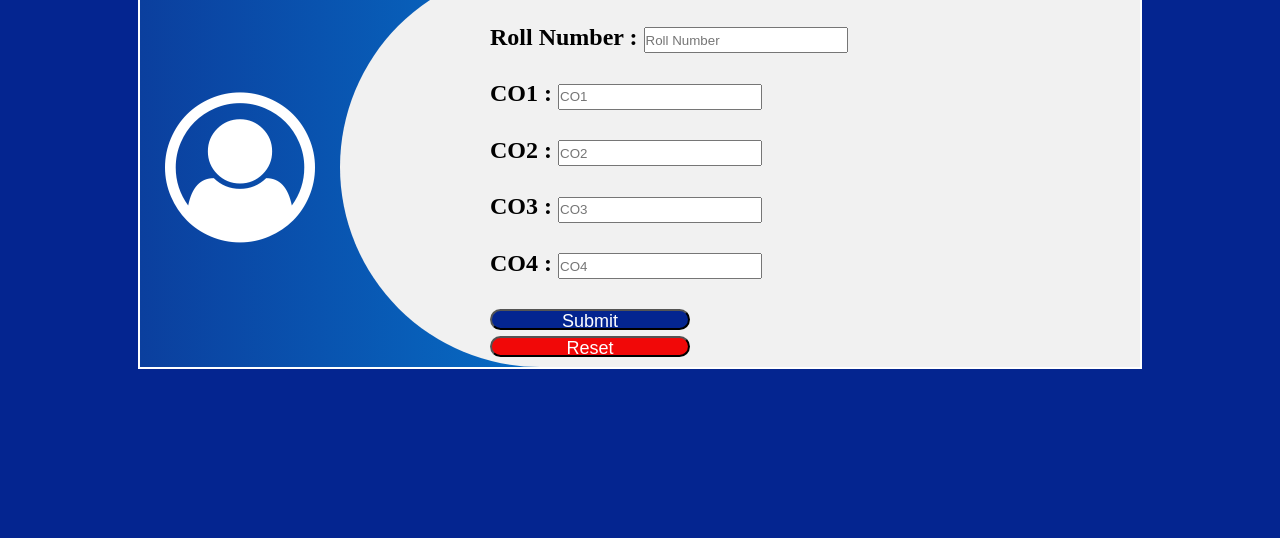
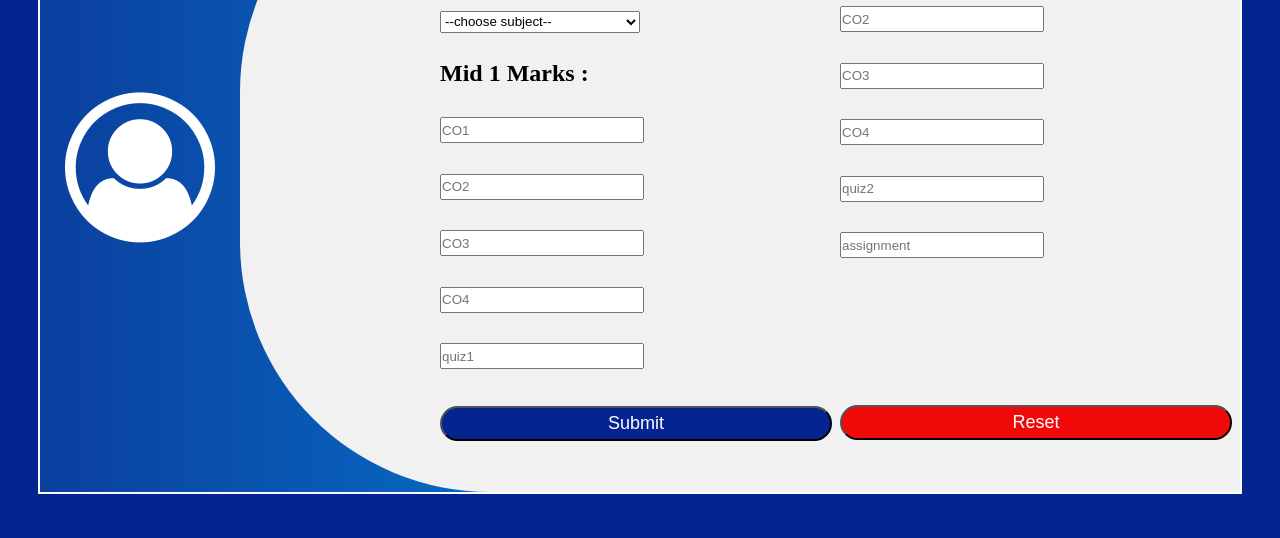
Before and after one commit to dasariramya231/stu.com, a plain HTML site: page form.html in a window 1280 px wide. Shown: the part 262-800 px from the top of the page. Drawn offline with Linux system fonts and the light colour scheme.

Commit message:
Add files via upload

```diff
--- a/form.html
+++ b/form.html
@@ -20,24 +20,52 @@
             <i class="fa fa-user-circle-o" aria-hidden="true"></i>
         </div>
         <div class="fouterbox">
-           <div class="center">
+           <div class="main">
+             <div class="left">
                  <h2>
-                Name :  <input type="text" name="Name" placeholder="Name" style="height: 22px;width: 200px;"><br><br>
-                Roll Number :  <input type="text" name="Roll" placeholder="Roll Number" style="height: 22px;width: 200px;"><br><br>
-                CO1 :  <input type="text" name="CO1" placeholder="CO1" style="height: 22px;width: 200px;"><br><br>
-                CO2 :  <input type="text" name="CO2" placeholder="CO2" style="height: 22px;width: 200px;"><br><br>
-                CO3 :  <input type="text" name="CO3" placeholder="CO3" style="height: 22px;width: 200px;"><br><br>
-                CO4 :  <input type="text" name="CO4" placeholder="CO4" style="height: 22px;width: 200px;"><br><br>
+                          <input type="text" name="Name" placeholder="Name" style="height: 22px;width: 200px;"><br><br>
+                          <input type="text" name="Roll" placeholder="Roll Number" style="height: 22px;width: 200px;"><br><br>
+                          <select id="sub"   style="height: 22px;width: 200px"  onchange="populate(this);" >
+                               <option value="">--choose subject--</option>
+                               <option value="sub1">subject1</option>
+                                <option value="sub2">subject2</option>
+                          </select><br><br>
+                          <p>Mid 1 Marks :</p><br>
+                          <input type="text" name="CO1" placeholder="CO1" style="height: 22px;width: 200px;"><br><br>
+                           <input type="text" name="CO2" placeholder="CO2" style="height: 22px;width: 200px;"><br><br>
+                           <input type="text" name="CO3" placeholder="CO3" style="height: 22px;width: 200px;"><br><br>
+                            <input type="text" name="CO4" placeholder="CO4" style="height: 22px;width: 200px;"><br><br>
+                            <input type="text" name="quiz1" placeholder="quiz1" style="height: 22px;width: 200px;"><br><br>
                              <input type="submit" name="" class="submit" style="border-radius:20px"><br>
+
+                   </h2>
+            </div>
+            <div class="right">
+                <h2>
+                           <p>Mid 2 Marks :</p><br>
+                           <input type="text" name="CO1" placeholder="CO1" style="height: 22px;width: 200px;"><br><br>
+                           <input type="text" name="CO2" placeholder="CO2" style="height: 22px;width: 200px;"><br><br>
+                           <input type="text" name="CO3" placeholder="CO3" style="height: 22px;width: 200px;"><br><br>
+                            <input type="text" name="CO4" placeholder="CO4" style="height: 22px;width: 200px;"><br><br>
+                            <input type="text" name="quiz2" placeholder="quiz2" style="height: 22px;width: 200px;"><br><br>
+                            <input type="text" name="assignment" placeholder="assignment" style="height: 22px;width: 200px;"><br><br>
                             <input type="reset" name="" class="reset" style="border-radius:20px;"><br>
                 </h2>
-
+            </div>
         </div>
 
         </div>
     </div>
 </form>
 <script>
+    function populate(selectObj)
+    {
+        // get the index of the selected option
+          var idx = selectObj.selectedIndex;
+        // get the value of the selected option
+          var which = selectObj.options[idx].value;
+          if(which=="sub1")
+          {
              const scriptURL = 'https://script.google.com/macros/s/AKfycbzLMrU3FuBIKW0uoCZUjigNpnektyw5V3cQpK11dYlctsd9-fSxp_kyHhTk3eMuDyLRsg/exec'
               const form = document.forms['google-sheet']
 
@@ -47,6 +75,21 @@
                 .then(response => alert("Thanks for submiting your results........."))
               .catch(error => console.error('Error!', error.message))
     })
+          }
+          else if(which="sub2")
+          {
+             const scriptURL = 'https://script.google.com/macros/s/AKfycbzLmhssqylyVg2HntoDZOE9EiyO9H5vdTQXfvyiDKKwumgejjj0IXv-zmYxN96L2tPs/exec'
+              const form = document.forms['google-sheet']
+
+               form.addEventListener('submit', e => {
+                e.preventDefault()
+                fetch(scriptURL, { method: 'POST', body: new FormData(form)})
+                .then(response => alert("Thanks for submiting your results........."))
+              .catch(error => console.error('Error!', error.message))
+           })
+          }
+
+    }
 </script>
 </body>
 </html>
--- a/style.css
+++ b/style.css
@@ -21,8 +21,8 @@ font-size:50px;
 .outerbox
 {
     border: 2px solid white;
-    height: 400px;
-    width:1000px;
+    height: 650px;
+    width:1200px;
     display :flex;
     justify-content:center;
     align-content: center;
@@ -31,7 +31,7 @@ font-size:50px;
 .ficon
 {
 
-    height:400px;
+    height: 650px;
     width:200px;
     color:white;
     display:flex;
@@ -41,24 +41,62 @@ font-size:50px;
 }
 .fouterbox
 {
-    height:400px;
-    width:800px;
+    height:650px;
+    width:1000px;
     background-color:#f1f1f1;
     border-radius:250px 0 0 250px;
     display:flex;
     justify-content:flex-end;
     align-items:center;
 }
-.fouterbox .center
+.fouterbox .main
 {
-    height:400px;
-    width:650px;
+
+    height:650px;
+    width:800px;
+    display:flex;
+    justify-content: center;
+    align-items: center;
+}
+.fouterbox .main .left, .right
+{
+
+    height:550px;
+    width:400px;
+
+}
+.fouterbox .main .left input[type='submit'], .right input[type='reset']
+{
+    width: 98%;
+    height: 35px;
+    margin-top: 10px;
+    border:1px soild;
+    border-radius: 5px;
+
+}
+.fouterbox .main .right input[type='reset']
+{
+    width: 98%;
+    height: 35px;
+    margin-top: 120px;
+    border:1px soild;
+    border-radius: 5px;
+
+}
+.fouterbox .main .right textarea
+{
+    width: 98%;
+    height: 35px;
+    margin-top: 10px;
+    border:1px soild;
+    border-radius: 5px;
 }
 .submit
 {
     background-color:#042590;
     width:200px;
     height:21px;
+    margin-bottom: 10px;
     font-size:18px;
     color:white;
 }
@@ -67,6 +105,7 @@ font-size:50px;
     background-color:#f10808;
     width:200px;
     height:21px;
+    margin-top: 10px;
     font-size:18px;
     color:white;
 }
```
Also changed, not shown: analysis.html (added, +6 -0 lines), example.html (added, +80 -0 lines), index.html (+2 -2 lines), password.html (+3 -2 lines). Lines whose indentation alone changed are shown as unchanged.
